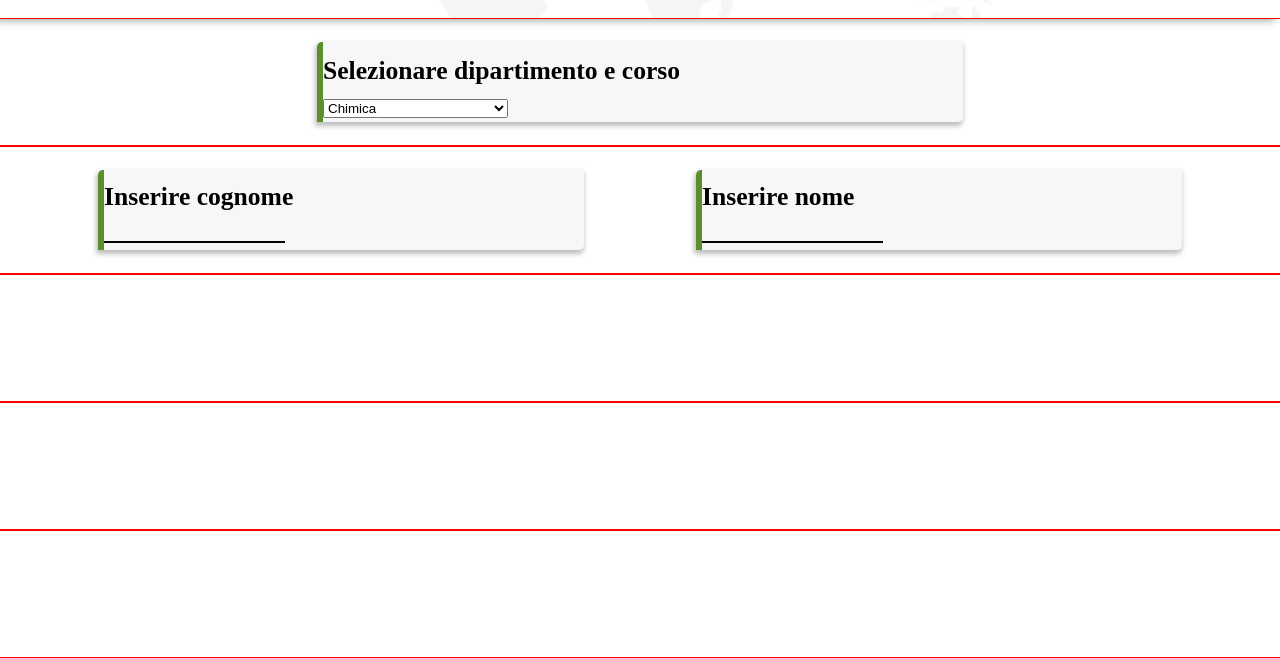
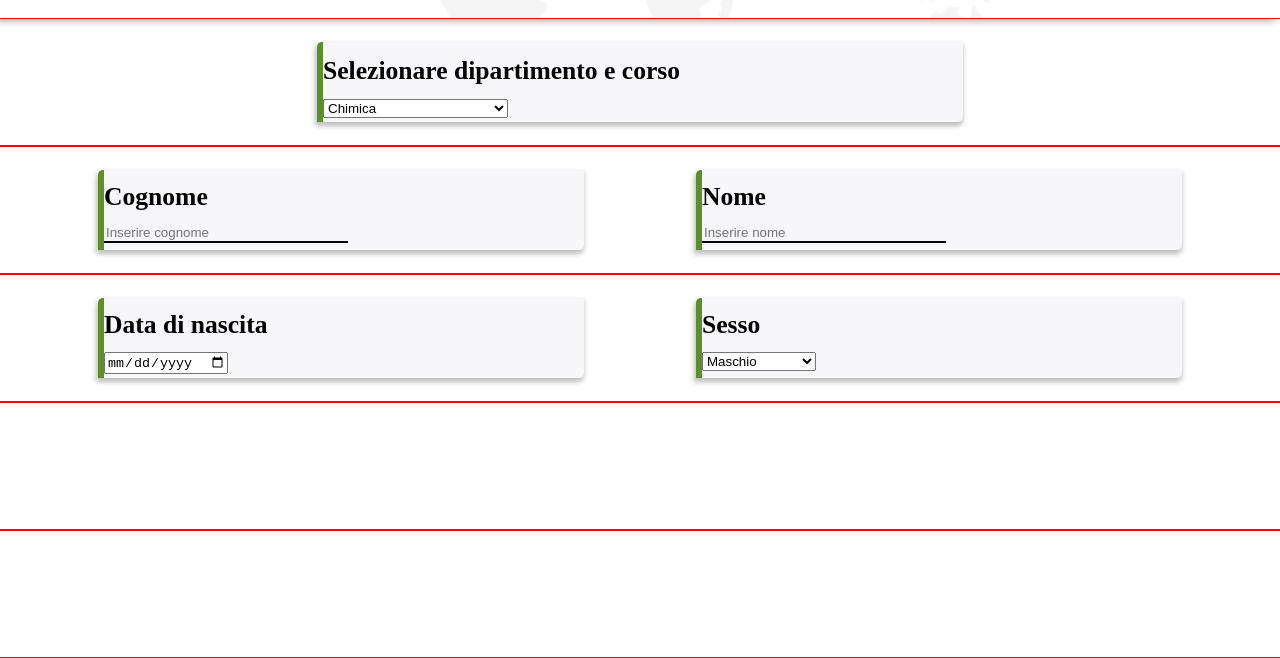
Before and after one commit to Halid04/TPI-Itis-form, a plain HTML site: page index.html in a window 1280 px wide. Shown: the part 142-800 px from the top of the page. Drawn offline with Linux system fonts and the light colour scheme.

Commit message:
Update index.html

```diff
--- a/index.html
+++ b/index.html
@@ -67,7 +67,8 @@
       }
 
       .firstRow > span,
-      .secondRow > span {
+      .secondRow > span,
+      .thirdRow > span {
         background-color: rgb(247, 247, 249);
         border-left: 6px solid #5a8f29;
         border-top-left-radius: 5px;
@@ -80,18 +81,21 @@
       }
 
       .firstRow > span > h2,
-      .secondRow > span > h2 {
+      .secondRow > span > h2,
+      .thirdRow > span > h2 {
         font-size: 1rem;
       }
 
-      .secondRow {
+      .secondRow,
+      .thirdRow {
         display: flex;
         align-items: center;
         justify-content: center;
         gap: 5rem;
       }
 
-      .secondRow > span {
+      .secondRow > span,
+      .thirdRow > span {
         width: 15rem;
         line-height: 0.1px;
       }
@@ -120,11 +124,13 @@
         }
 
         .firstRow > span > h2,
-        .secondRow > span > h2 {
+        .secondRow > span > h2,
+        .thirdRow > span > h2 {
           font-size: 1.6rem;
         }
 
-        .secondRow > span {
+        .secondRow > span,
+        .thirdRow > span {
           width: 20rem;
           height: 5rem;
           line-height: 12px;
@@ -136,21 +142,29 @@
           width: 40rem;
         }
 
-        .secondRow {
+        .secondRow,
+        .thirdRow {
           gap: 7rem;
         }
 
-        .secondRow > span {
+        .secondRow > span,
+        .thirdRow > span {
           width: 30rem;
+        }
+
+        .secondRow > span > input {
+          width: 15rem;
         }
       }
 
       @media (max-width: 600px) {
-        .secondRow {
+        .secondRow,
+        .thirdRow {
           gap: 3rem;
         }
 
-        .secondRow > span {
+        .secondRow > span,
+        .thirdRow > span {
           width: 10rem;
         }
 
@@ -222,15 +236,33 @@
       </div>
       <div class="secondRow">
         <span>
-          <h2>Inserire cognome</h2>
-          <input type="text" name="cognome" id="" />
+          <h2>Cognome</h2>
+          <input
+            type="text"
+            name="cognome"
+            placeholder="Inserire cognome"
+            id=""
+          />
         </span>
         <span>
-          <h2>Inserire nome</h2>
-          <input type="text" name="nome" id="" />
+          <h2>Nome</h2>
+          <input type="text" name="nome" placeholder="Inserire nome" id="" />
         </span>
       </div>
-      <div class="thirdRow"></div>
+      <div class="thirdRow">
+        <span>
+          <h2>Data di nascita</h2>
+          <input type="date" name="dataDiNascita" id="" />
+        </span>
+        <span>
+          <h2>Sesso</h2>
+          <select name="sesso" id="">
+            <option value="m">Maschio</option>
+            <option value="f">Femmina</option>
+            <option value="boh">Non specificare</option>
+          </select>
+        </span>
+      </div>
       <div class="fourthRow"></div>
       <div class="fifthRow"></div>
     </form>
```
